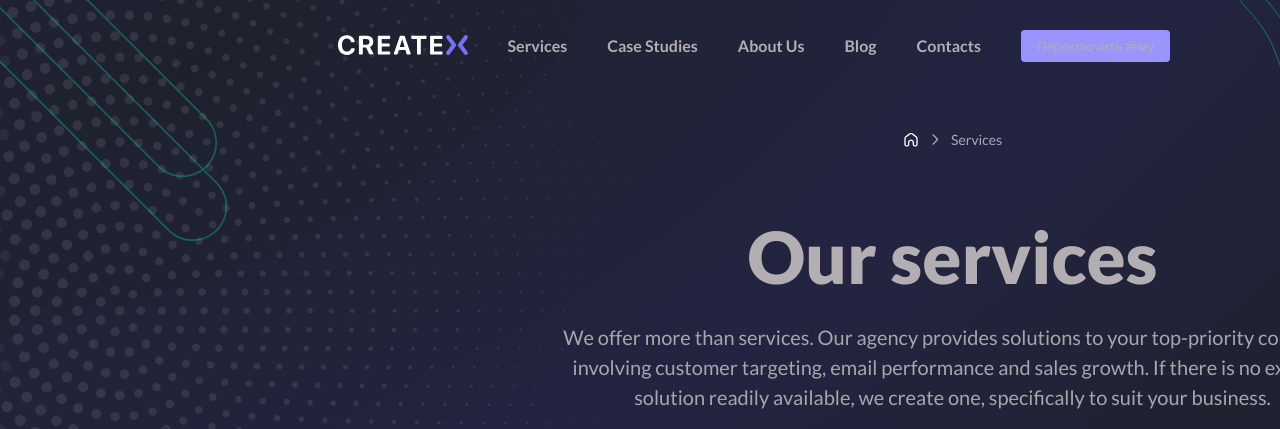
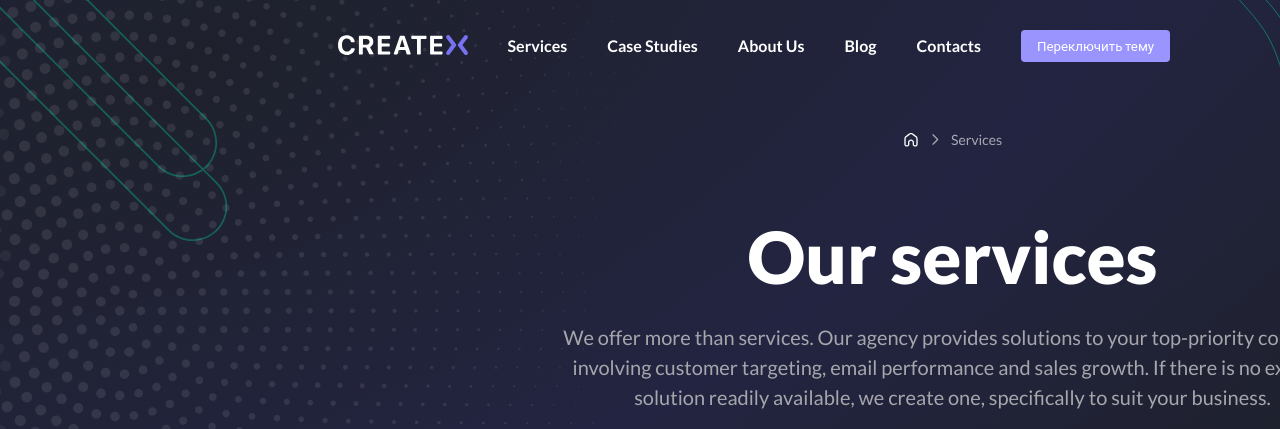
Before and after one commit to skylxxrd/shabbat-cult-and-swaga, a website built with Vite: page index.html in a window 1280 px wide. Both pictures are taken after a click on the button "Переключить тему". Shown: the top 429 px of the page. Built offline with nearby package versions, Linux system fonts and the light colour scheme; files whose address does not match are found by name.

Commit message:
Change color in dark theme

```diff
--- a/src/index.css
+++ b/src/index.css
@@ -134,7 +134,7 @@ section {
 
 [data-theme='dark'] {
   --color-bg: #1e212c;
-  --color-text: #b2aeb1;
+  --color-text: #ffffff;
   --color-text-secondary: #b2aeb1;
   --color-primary: #9a94ff;
   --color-footer-bg: #12141d;
```
